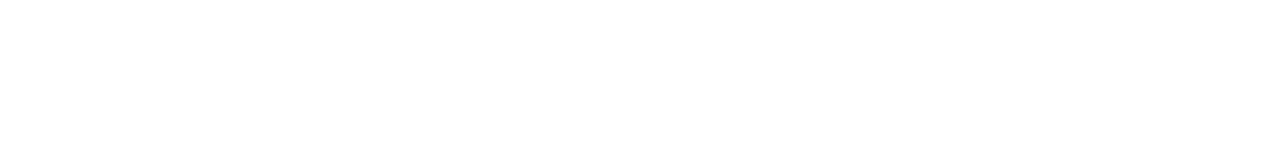
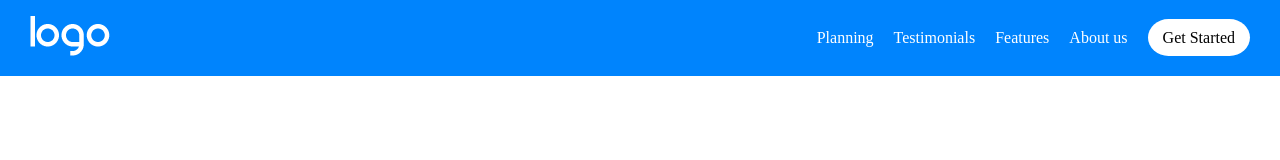
Before and after one commit to Gas9220/htmlcss-responsive-layout, a plain HTML site: page index.html in a window 1280 px wide. Drawn offline with Linux system fonts and the light colour scheme.

Commit message:
Completato l'header per tutte le dimensioni

```diff
--- a/css/style.css
+++ b/css/style.css
@@ -7,3 +7,74 @@ Reset
     margin: 0;
     padding: 0;
 }
+
+/*
+Common
+*/
+
+:root {
+    --primary-blue: #0084FD;
+  }
+
+.flex {
+    display: flex;
+}
+
+.j-between {
+    justify-content: space-between;
+}
+
+.padding-lr-30 {
+    padding-left: 1.875rem;
+    padding-right: 1.875rem;
+}
+
+nav {
+    display: none;
+}
+
+nav ul {
+    list-style: none;
+}
+
+/*
+Header
+*/
+
+header {
+    background-color: var(--primary-blue);
+    color: white;
+    align-items: center;
+}
+
+header .logo {
+    padding: 1rem 0;
+}
+
+header i {
+    font-size: 1.25rem;
+}
+
+header nav ul li a {
+    text-decoration: none;
+    color: inherit;
+    margin-left: 1.25rem;
+}
+
+.link-primary-style {
+    background-color: white;
+    color: black;
+    padding: .625rem .9375rem;
+    border-radius: 20%/50%
+}
+
+
+@media screen and (min-width: 992px) {
+    nav {
+        display: block;
+    }
+
+    header .burger-menu {
+        display: none;
+    }
+}
--- a/index.html
+++ b/index.html
@@ -6,15 +6,51 @@
     <meta http-equiv="X-UA-Compatible" content="IE=edge">
     <meta name="viewport" content="width=device-width, initial-scale=1.0">
 
+    <!-- Font Awesome -->
+    <link rel="stylesheet" href="https://cdnjs.cloudflare.com/ajax/libs/font-awesome/6.2.1/css/all.min.css"
+        integrity="sha512-MV7K8+y+gLIBoVD59lQIYicR65iaqukzvf/nwasF0nqhPay5w/9lJmVM2hMDcnK1OnMGCdVK+iQrJ7lzPJQd1w=="
+        crossorigin="anonymous" referrerpolicy="no-referrer" />
+    <!-- /Font Awesome -->
+
     <!-- CSS -->
     <link rel="stylesheet" href="css/style.css">
     <!-- /CSS -->
+
     <title>Responsive Layout</title>
 </head>
 
 <body>
     <!-- Header -->
-    <header></header>
+    <header class="flex j-between padding-lr-30">
+        <div class="logo">
+            <img src="img/logo.png" alt="logo">
+        </div>
+        <div class="burger-menu">
+            <i class="fa-solid fa-bars"></i>
+        </div>
+
+        <!-- Nav -->
+        <nav>
+            <ul class="flex">
+                <li>
+                    <a href="#">Planning</a>
+                </li>
+                <li>
+                    <a href="#">Testimonials</a>
+                </li>
+                <li>
+                    <a href="#">Features</a>
+                </li>
+                <li>
+                    <a href="#">About us</a>
+                </li>
+                <li>
+                    <a href="#" class="link-primary-style">Get Started</a>
+                </li>
+            </ul>
+        </nav>
+        <!-- /Nav -->
+    </header>
     <!-- /Header -->
 
     <!-- Main -->
```
Also changed, not shown: img/logo.png (added).
